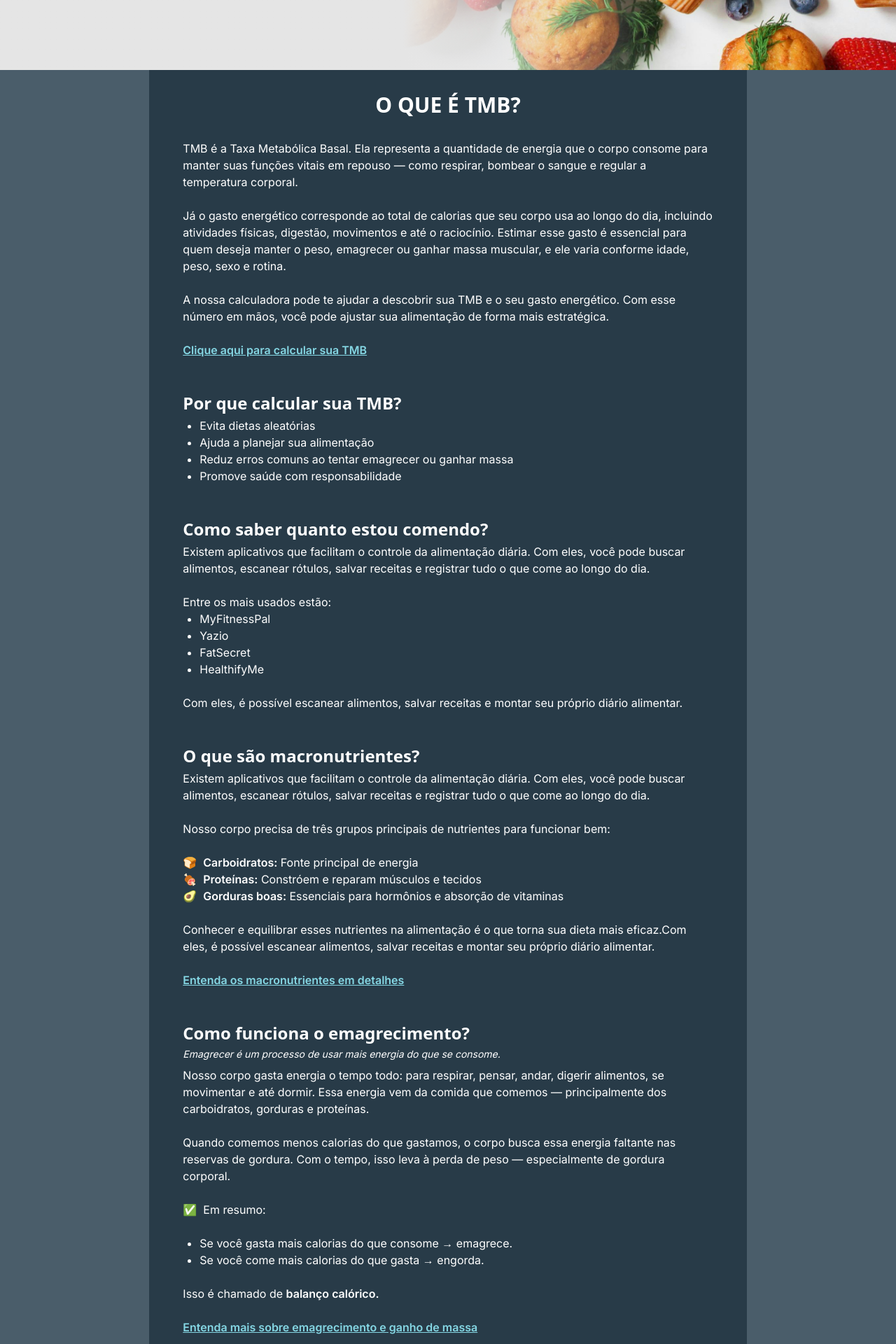
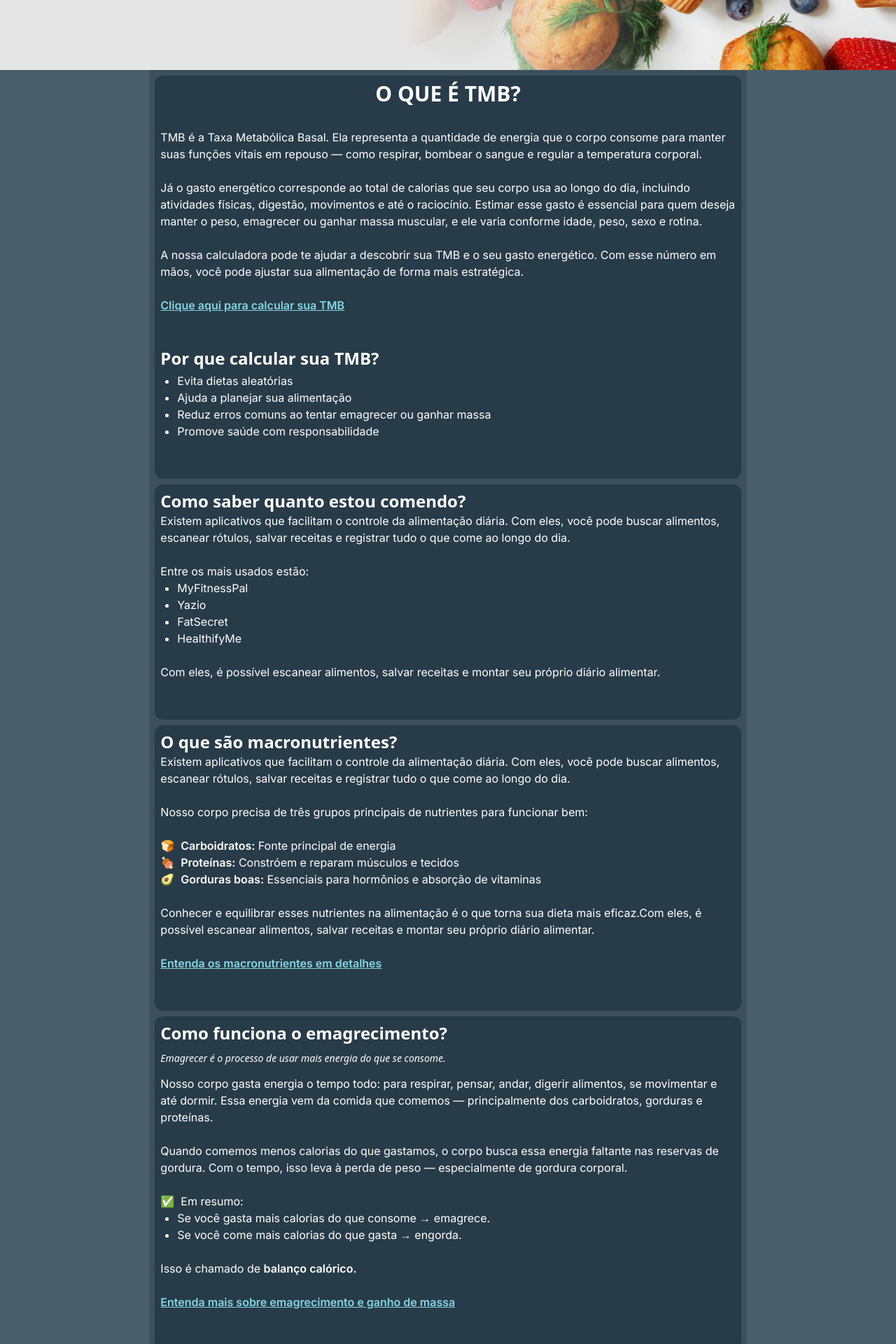
Before and after one commit to DeJotaJ/TMB-Facil, a React (Vite) app: page / in a window 1280 px wide. Shown: the part 700-2620 px from the top of the page at 70% size. Built offline with nearby package versions, Linux system fonts and the light colour scheme.

Commit message:
Ajustando a home page

```diff
--- a/src/pages/home.jsx
+++ b/src/pages/home.jsx
@@ -28,13 +28,14 @@ export default function Home(){
                     </a>
                 </div>
             </main>
-            <section className="relative w-full min-h-screen flex justify-center  bg-[#4a5d6a] text-white">
+            <section className="relative w-full min-h-screen flex justify-center  bg-[#4A5D6A] text-white">
                 <article className="
-                        w-full  text-sm  flex flex-col items-center gap-0 py-4 px-8  bg-[#283B48]
-                        md:w-2/3 md:text-base md:px-12 md:py-8
+                        w-full  text-sm  flex flex-col items-center gap-2 py-4 px-8  bg-[#283B48]/40
+                        md:w-2/3 md:text-base md:px-2 md:py-2
                 ">
                     {/* EXPLICAÇÃO TMB */}
-                    <h2 className="text-2xl md:text-3xl font-bold font-sans mb-4 md:mb-8"> O QUE É TMB?</h2>
+                    <div className="md:px-2 md:py-2 md:rounded-xl bg-[#283B48]">
+                        <h2 className="text-2xl md:text-3xl text-center font-bold font-sans mb-4 md:mb-8"> O QUE É TMB?</h2>
                         <p className="w-full h-auto mb-12">
                             TMB é a Taxa Metabólica Basal. Ela representa a quantidade de energia que o corpo consome para manter suas
                             funções vitais em repouso — como respirar, bombear o sangue e regular a temperatura corporal.
@@ -58,9 +59,10 @@ export default function Home(){
                                 <li> Promove saúde com responsabilidade</li>
                             </ul>
                         </p>
-
+                    </div>
 
                     {/* COMO CALCULAR COMIDA */}
+                    <div className="md:px-2 md:py-2 md:rounded-xl bg-[#283B48]">
                         <span className="w-full text-xl md:text-2xl font-semibold font-sans mb:0.5 md:mb-1"> Como saber quanto estou comendo? </span>
                         <p className="w-full h-auto mb-12">
                             Existem aplicativos que facilitam o controle da alimentação diária. Com eles, você pode buscar alimentos,
@@ -77,8 +79,12 @@ export default function Home(){
                             <br/>
                             Com eles, é possível escanear alimentos, salvar receitas e montar seu próprio diário alimentar.
                         </p>
+                    </div>
+
 
                     {/* MACRONUTRIENTES */}
+
+                    <div className="md:px-2 md:py-2 md:rounded-xl bg-[#283B48]">
                         <span className="w-full text-xl md:text-2xl font-semibold font-sans mb:0.5 md:mb-1"> O que são macronutrientes? </span>
                         <p className="w-full h-auto mb-12">
                             Existem aplicativos que facilitam o controle da alimentação diária. Com eles, você pode buscar alimentos,
@@ -105,9 +111,13 @@ export default function Home(){
                             <br/><br/>
                             <a href="/macronutrientes" title="Página em construção" className="font-semibold underline hover:cursor-pointer text-[#85D7E4]">Entenda os macronutrientes em detalhes</a>
                         </p>
+                    </div>
 
-                    <span className="w-full text-xl md:text-2xl font-semibold font-sans mb:0.5 md:mb-1"> Como funciona o emagrecimento? </span>
-                    <i className="w-full text-sm md:text-sm mb:0.5 md:mb-2"> Emagrecer é um processo de usar mais energia do que se consome. </i>
+                    <div className="flex flex-col gap-2 md:px-2 md:py-2 md:rounded-xl bg-[#283B48]">
+                        <span className="w-full text-xl md:text-2xl font-semibold font-sans mb:0.5 md:mb-1">
+                            <span>Como funciona o emagrecimento?</span><br/>
+                            <i className="w-full text-sm md:text-sm md:font-normal mb:0.5 md:mb-2"> Emagrecer é o processo de usar mais energia do que se consome. </i>
+                        </span>
                         <p className="w-full h-auto mb-12">
                             <p>
                                 Nosso corpo gasta energia o tempo todo: para respirar, pensar, andar, digerir alimentos, se movimentar e até dormir. Essa energia vem da comida que comemos — principalmente dos carboidratos, gorduras e proteínas.
@@ -118,7 +128,6 @@ export default function Home(){
                             </p>
                             <br/>
                             ✅&nbsp; Em resumo:
-                        <br/><br/>
                             <ul className="list-disc pl-6">
                                 <li>
                                     Se você gasta mais calorias do que consome → emagrece.
@@ -132,7 +141,7 @@ export default function Home(){
                             <br/><br/>
                             <span href="/#" title="Página em construção" className="font-semibold underline hover:cursor-pointer text-[#85D7E4]">Entenda mais sobre emagrecimento e ganho de massa</span>
                         </p>
-
+                    </div>
                 </article>
             </section>
         </>
```
Lines whose indentation alone changed are shown as unchanged.
